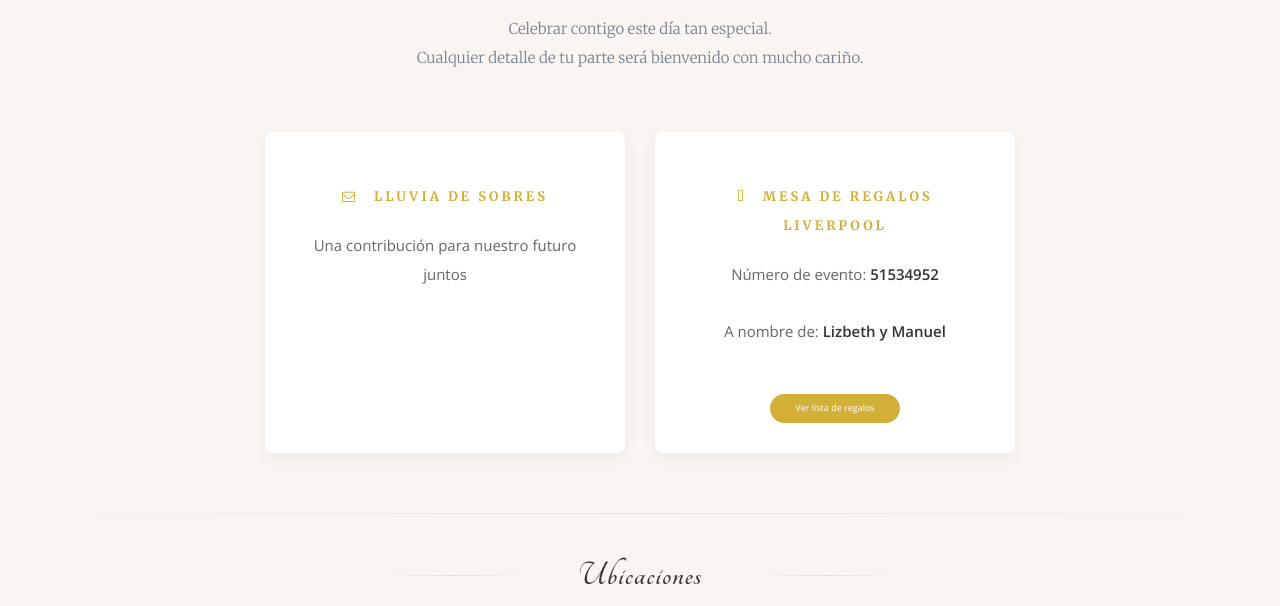
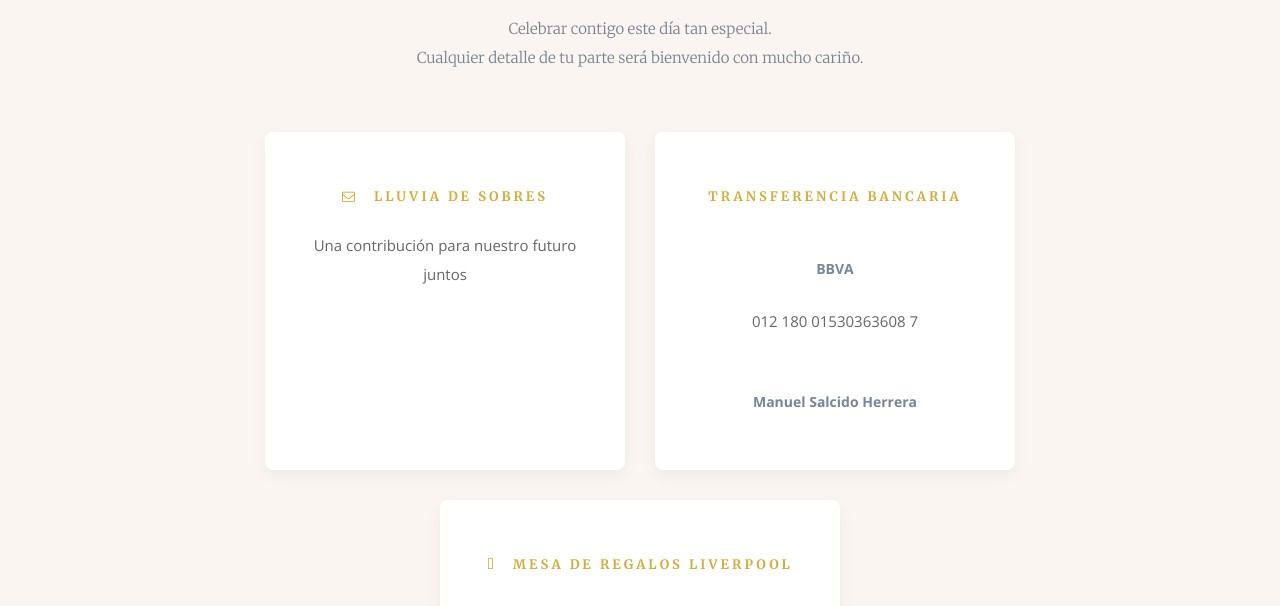
Before and after one commit to PrincessAqua/Invitacion-Manuel-y-Lizbeth, a website: page index.html in a window 1280 px wide. Shown: the part 5020-5626 px from the top of the page. Drawn offline with nearby package versions, Linux system fonts and the light colour scheme; some packages are replaced by stand-ins of ours; files whose address does not match are found by name.

Commit message:
Music Changed & Account number in gift section

```diff
--- a/index.html
+++ b/index.html
@@ -461,6 +461,15 @@
               <h3><i class="fa fa-envelope-o"></i> Lluvia de sobres</h3>
               <p>Una contribución para nuestro futuro juntos</p>
             </div>
+            <div class="opcion-regalo">
+              <h3>Transferencia Bancaria</h3>
+              <div class="datos-cuenta">
+              <p></p><strong>BBVA</strong></p>
+              <p>012 180 01530363608 7</p>
+              <p></p><strong>Manuel Salcido Herrera</strong></p>
+
+              </div>
+            </div>
 
 
             <div class="opcion-regalo">
```
